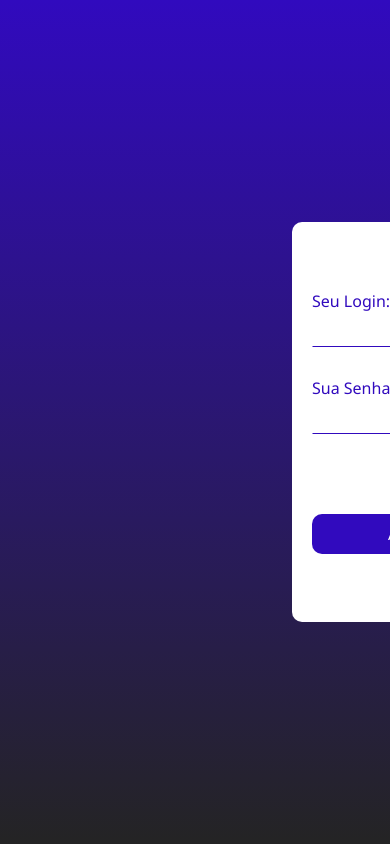
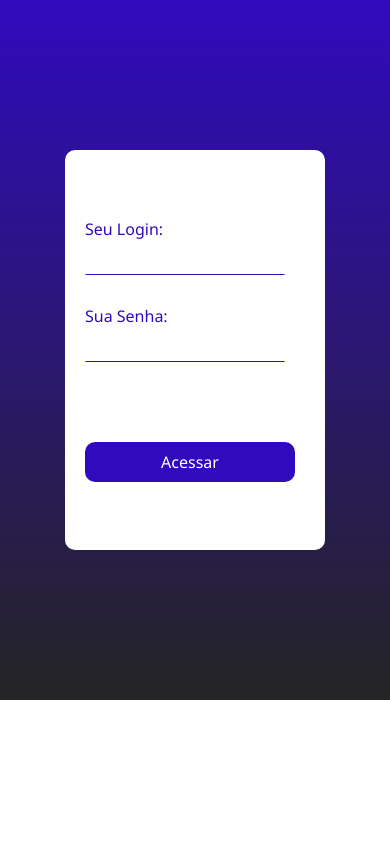
Before and after one commit to LeonardoMaragna11/Projeto_Estudantil, a PHP site: page / in a window 390 px wide; the page is wider, and only the part inside the window is pictured. Run offline with PHP 8.4, Linux system fonts and the light colour scheme.

Commit message:
deixando mais responsivo

```diff
--- a/2/index_estilo.css
+++ b/2/index_estilo.css
@@ -7,13 +7,12 @@
 body{
     background-repeat: no-repeat;
     background-size: cover;
-    width: 100vh;
-    height: 100vh;
     background-image: linear-gradient(rgb(49, 10, 190),rgb(36, 36, 36));
     justify-content: center;
     display: flex;
     margin: auto;
     align-items: center;
+    min-height: 700px;
 }
 .login{
     background-color: white;
@@ -32,6 +31,7 @@ input{
     border-bottom: 1px rgb(49, 10, 190) solid;
     margin-bottom: 30px;
     font-size: 16px;
+    transition: width 0.5s;
 }
 label{
     color: rgb(49, 10, 190) ;
--- a/2/menu.php
+++ b/2/menu.php
@@ -10,7 +10,7 @@
 </head>
 <body>
     <?php  if($_SESSION['usuario']['id']==1){   ?>
-            <p>Chegou</p>
+
 
     <?php  }else{?>
         <p>Nivel baixo</p>
```
